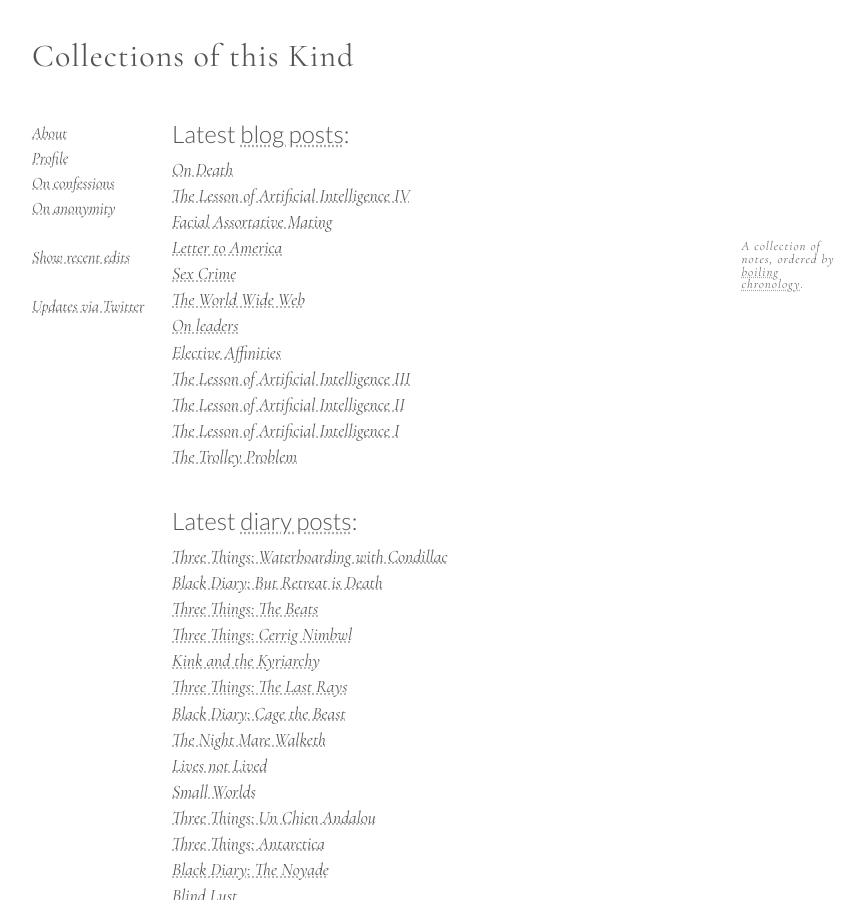
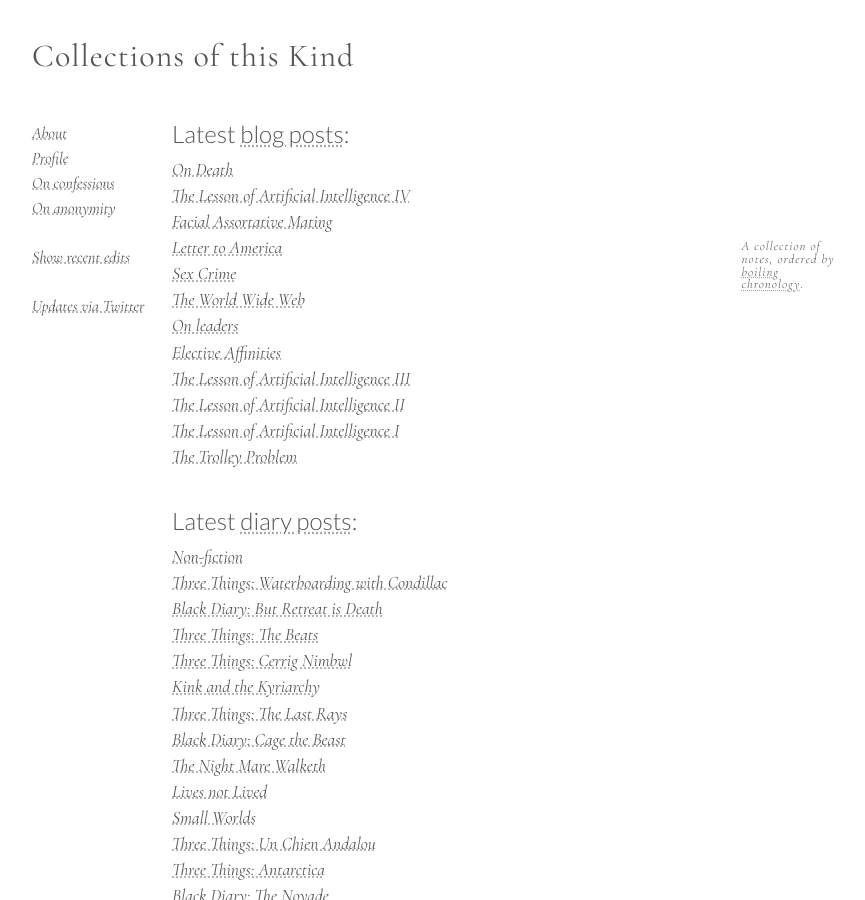
Before and after one commit to CollectionsOfThisKind/collectionsofthiskind.github.io, a Jekyll site: the page built from index.html, in a window 1280 px wide and 900 px high. Shown: the whole window, without its empty margins (78-943 px from the left). Built offline with Jekyll 4.4.1, drawn with Linux system fonts in a browser that asks for light colours.

Commit message:
Add files via upload

```diff
--- a/index.html
+++ b/index.html
@@ -54,6 +54,7 @@ A collection of notes, ordered by <a href="/pages/about/boiling.html">boiling ch
 
 
 <ul class="new">
+<li><a href="pages/diary/non-fiction.html">Non-fiction</a></li>
 <li><a href="pages/diary/three-waterboarding.html">Three Things: Waterboarding with Condillac</a></li>
 <li><a href="pages/diary/not-well.html">Black Diary: But Retreat is Death</a></li>
 <li><a href="pages/diary/three-beats.html">Three Things: The Beats</a></li>
```
